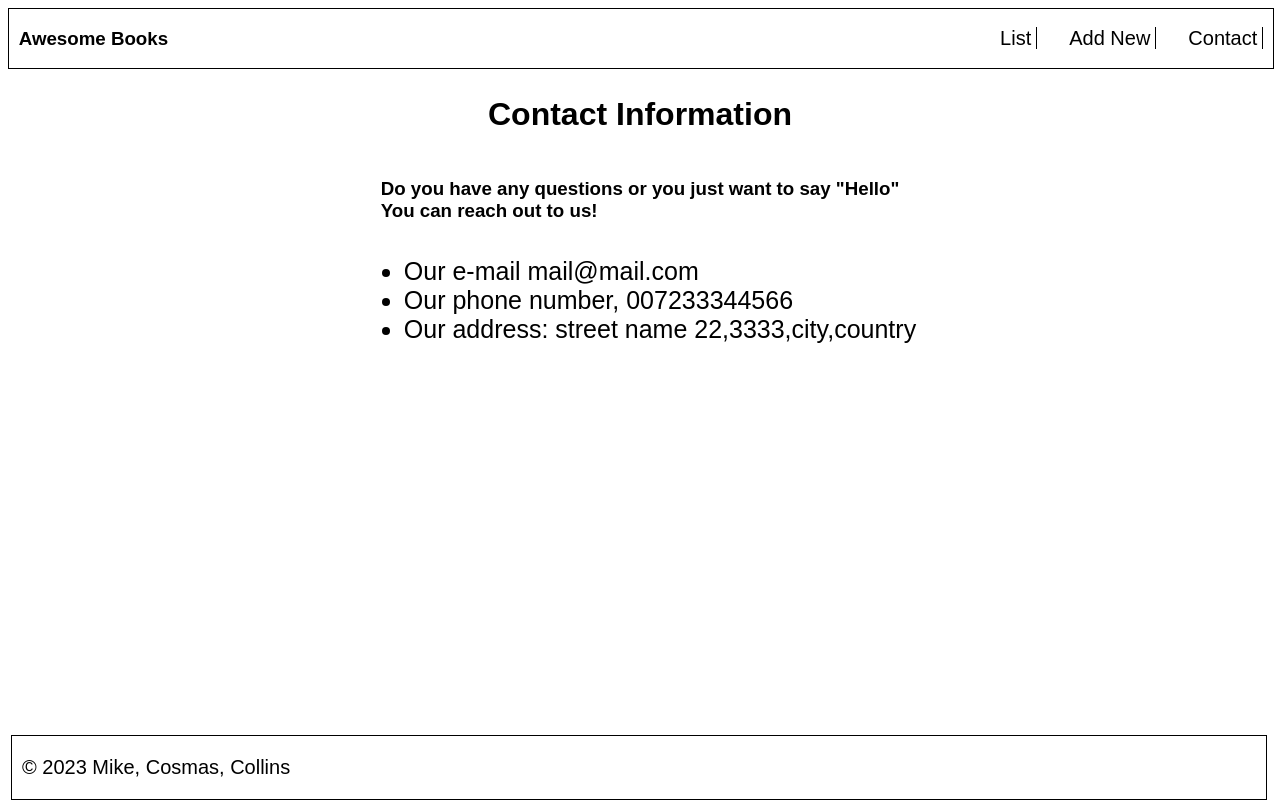
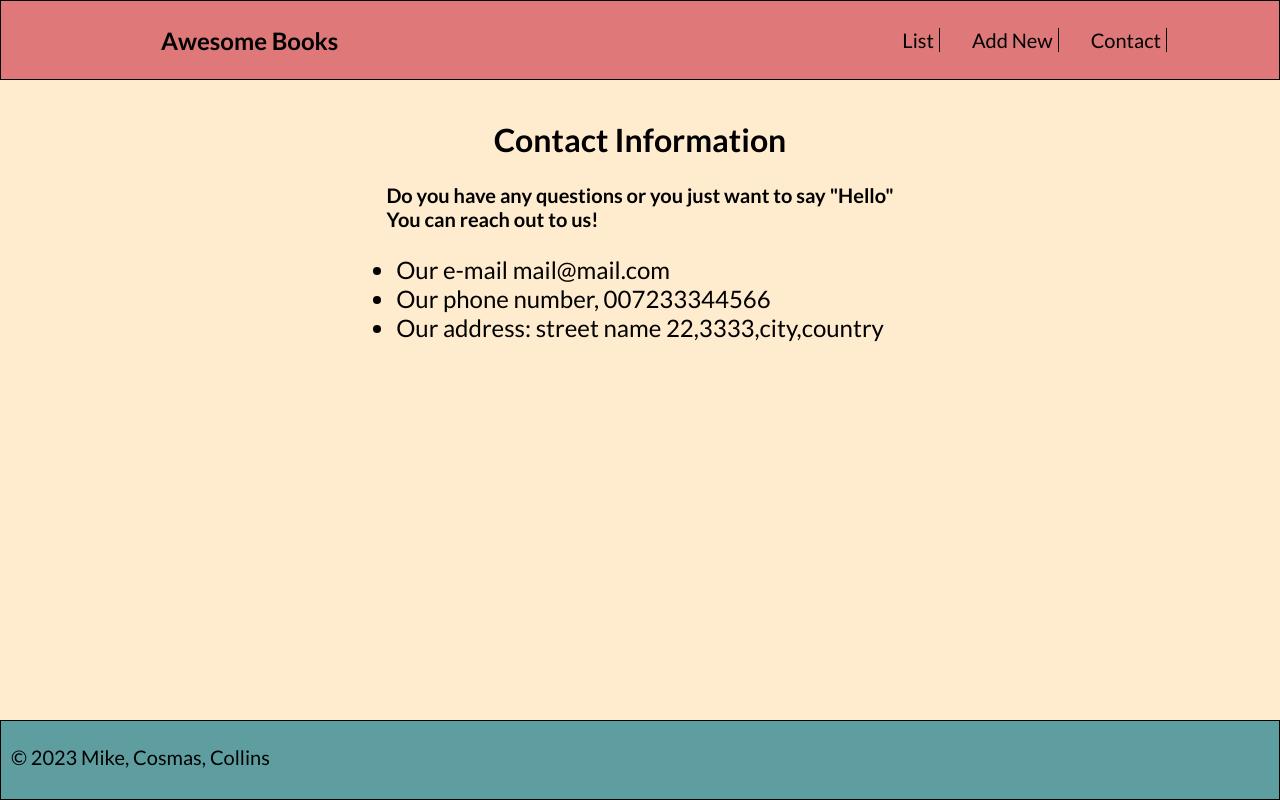
Before and after one commit to Mike111222/Awesome-Books, a website: page index.html in a window 1280 px wide. Both pictures are taken after a click on the link "Contact". Drawn offline with Linux system fonts and the light colour scheme.

Commit message:
Update styles.css

```diff
--- a/styles.css
+++ b/styles.css
@@ -1,18 +1,28 @@
+* {
+  margin: 0;
+  padding: 0;
+  box-sizing: border-box;
+}
+
 body {
-  font-family: Arial, sans-serif;
+  font-family: 'Lato', sans-serif;
+  background-color: blanchedalmond;
 }
 
 header {
   width: 100%;
+  height: 5rem;
   display: flex;
-  justify-content: center;
+  justify-content: space-between;
   align-items: center;
-  gap: 50%;
   border: 1px solid black;
+  background-color: rgb(223, 120, 120);
+  margin-bottom: 2.5rem;
 }
 
 header h3 {
-  margin-right: 10rem;
+  margin-left: 10rem;
+  font-size: 1.5rem;
 }
 
 nav ul {
@@ -20,6 +30,7 @@ nav ul {
   justify-content: center;
   gap: 2rem;
   list-style: none;
+  margin-right: 7rem;
 }
 
 nav ul a {
@@ -31,8 +42,15 @@ nav ul a {
   color: black;
 }
 
+nav ul a:hover {
+  cursor: pointer;
+  color: white;
+  transition: all 0.3s ease-in-out;
+}
+
 nav ul a:active {
   color: blue;
+  border-bottom: 1px solid wheat;
 }
 
 #current-time {
@@ -44,6 +62,10 @@ nav ul a:active {
   color: rgb(4, 162, 102);
 }
 
+.main {
+  background-color: blanchedalmond;
+}
+
 #book-list {
   margin-bottom: 20px;
   margin-left: auto;
@@ -52,6 +74,7 @@ nav ul a:active {
 
 h2 {
   text-align: center;
+  margin-bottom: 1.5rem;
 }
 
 .book-item span {
@@ -65,14 +88,16 @@ h2 {
   align-items: center;
   margin: 15px 0;
   border: 2px solid black;
-  height: 20px;
+  height: 30px;
+  width: 40%;
+  background-color: whitesmoke;
 }
 
 #books {
   display: flex;
   flex-direction: column;
   border: 2px solid grey;
-  width: 40%;
+  width: 60%;
   height: auto;
   margin-left: auto;
   margin-right: auto;
@@ -83,9 +108,13 @@ h2 {
   flex-direction: row;
   align-items: center;
   justify-content: space-between;
-  box-shadow: -3px 2px 5px grey;
   width: 100%;
   height: auto;
+  border: 1px solid grey;
+}
+
+.book-item:nth-child(odd) {
+  background-color: #d3d0d0;
 }
 
 button {
@@ -97,6 +126,14 @@ button {
   margin-right: 20px;
   margin-left: 20px;
   padding: 2px 5px;
+  cursor: pointer;
+}
+
+button:hover,
+button:focus {
+  color: lightcoral;
+  transition: all 0.3s ease-in-out;
+  transform: scale(1.05);
 }
 
 #add-book-form {
@@ -104,7 +141,7 @@ button {
 }
 
 .add-btn {
-  margin-left: 131px;
+  margin-left: 271px;
   border: 2px solid black;
 }
 
@@ -129,26 +166,30 @@ button {
 
 .contact-info {
   font-size: 2rem;
+  margin-bottom: 1.5rem;
+}
+
+#contact ul li {
+  font-size: 1.5rem;
 }
 
 footer p {
   font-size: 20px;
   padding-left: 10px;
+  margin-top: 1.5rem;
 }
 
-#contact p {
-  font-size: 25px;
-}
-
-#contact ul li {
-  font-size: 25px;
+#contact h3 {
+  font-size: 20px;
+  margin-bottom: 1.5rem;
 }
 
 footer {
-  width: 98%;
+  width: 100%;
+  height: 5rem;
   border: 1px solid black;
-  justify-content: left;
+  text-align: left;
   bottom: 0;
   position: fixed;
-  margin-left: 3px;
+  background-color: cadetblue;
 }
```
